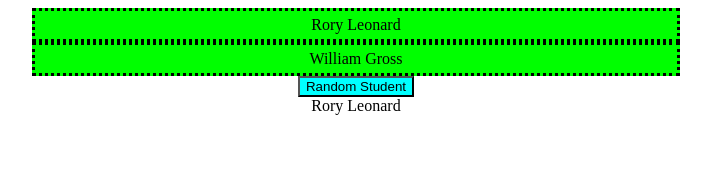
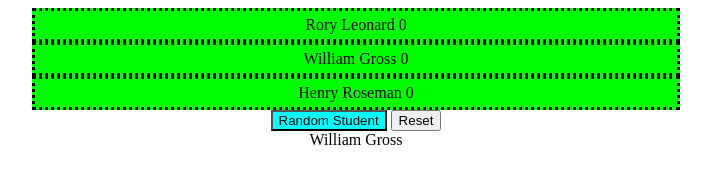
Before and after one commit to henryroseman/2102-1, a plain HTML site: page index.html in a window 1280 px wide. Shown: the whole page, without its empty margins (284-995 px from the left). Drawn offline with Linux system fonts and the light colour scheme.

Commit message:
Update index.html

```diff
--- a/index.html
+++ b/index.html
@@ -7,15 +7,7 @@
 
   <meta charset="UTF-8">
 
-<link rel="apple-touch-icon" type="image/png" href="https://cpwebassets.codepen.io/assets/favicon/apple-touch-icon-5ae1a0698dcc2402e9712f7d01ed509a57814f994c660df9f7a952f3060705ee.png" />
-<meta name="apple-mobile-web-app-title" content="CodePen">
-
-<link rel="shortcut icon" type="image/x-icon" href="https://cpwebassets.codepen.io/assets/favicon/favicon-aec34940fbc1a6e787974dcd360f2c6b63348d4b1f4e06c77743096d55480f33.ico" />
-
-<link rel="mask-icon" type="" href="https://cpwebassets.codepen.io/assets/favicon/logo-pin-8f3771b1072e3c38bd662872f6b673a722f4b3ca2421637d5596661b4e2132cc.svg" color="#111" />
-
-
-  <title>CodePen - 2101-1</title>
+  <title>2102-1</title>
 
 
 
@@ -46,16 +38,10 @@ body {
 
 <body translate="no" >
   <div id="container">
-  <div class="student" id="roryleonard">
-    <span>Rory Leonard</span>
-  </div>
 
-    <div class="student" id="williamgross">
-    <span>William Gross</span>
-  </div>
 </div>
 <button id="pickStudent">Random Student</button>
-
+<button id="Reset" onclick="resetClick()">Reset</button>
 <div>
  <span id="picked">...</span>
 
@@ -64,8 +50,7 @@ body {
 
       <script id="rendered-js" >
 console.clear();
-console.log("hello world");
-
+let student = 0;
 const students = [];
 
 function makeStudent(username,first,last,gradelevel){
@@ -74,12 +59,14 @@ function makeStudent(username,first,last,gradelevel){
   student.first = first;
   student.last = last;
   student.gradelevel = gradelevel;
+  student.clickcount = 0;
+  student.lasttime = Date.now();
   return student;
 }
 
 students.push(makeStudent("roryleonard","Rory","Leonard","9"));
 students.push(makeStudent("williamgross","William","Gross","10"))
-console.log(students);
+students.push(makeStudent("henryroseman","Henry","Roseman","11"))
 
 function addStudent(firstname, lastname, username){
   const newStudent = document.createElement("div");
@@ -87,18 +74,58 @@ function addStudent(firstname, lastname, username){
 };
 
 function pickStudent(){
+  let studentHolder = student;
   let randomStudentNum = Math.floor(Math.random()*students.length);
-  console.log(randomStudentNum);
-  let student = students[randomStudentNum];
-  console.log(student);
+  student = students[randomStudentNum];
+  if(studentHolder!==student){
   document.getElementById("picked").textContent = student.first + " " + student.last;
-}
+  } else {
+    pickStudent();
+  }
+};
 
 pickStudent();
 
 let element = document.getElementById("pickStudent");
 
 element.addEventListener("click",pickStudent);
+
+function renderList(){
+  console.log("renderList");
+  students.sort(function(a,b){return a.clickcount-b.clickcount});
+  let content = "";
+
+  for (let i = 0; i < students.length; i++) {
+    content += `<div class="student" id="${students[i].username}"> ${students[i].first} ${students[i].last} ${students[i].clickcount}</div>\n`;
+
+  }
+
+
+  let element = document.getElementById("container");
+  element.innerHTML = content;
+}
+
+function listClick(e){
+  console.log(e)
+
+  for(let i=0; i<students.length; i++){
+    if(students[i].username == e.target.id){
+      students[i].clickcount++;
+    }
+  }
+  renderList();
+}
+let renderclick = document.getElementById("container");
+renderclick.addEventListener("click",listClick);
+renderList();
+
+function resetClick(){
+  for(let i=0; i<students.length; i++){
+    students[i].clickcount = 0;
+  }
+  document.getElementById("picked").textcontent = "...";
+  renderList();
+}
     </script>
 
 
```
